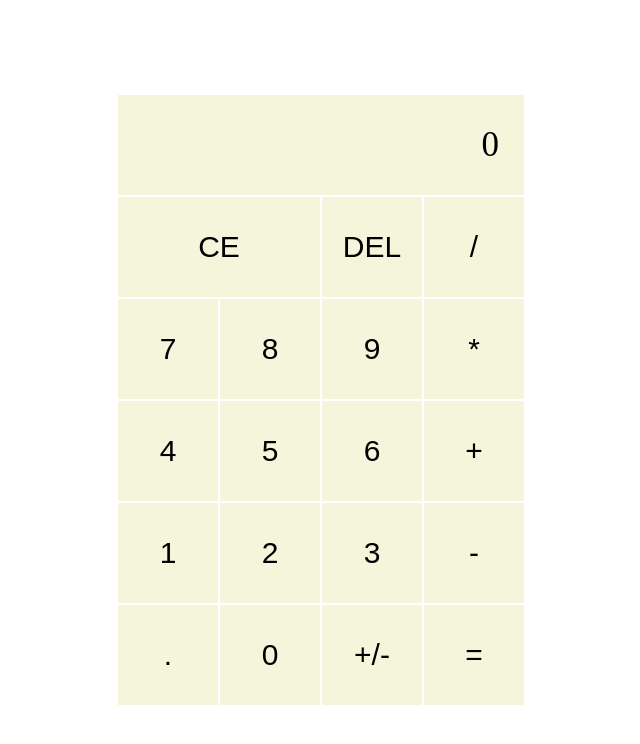
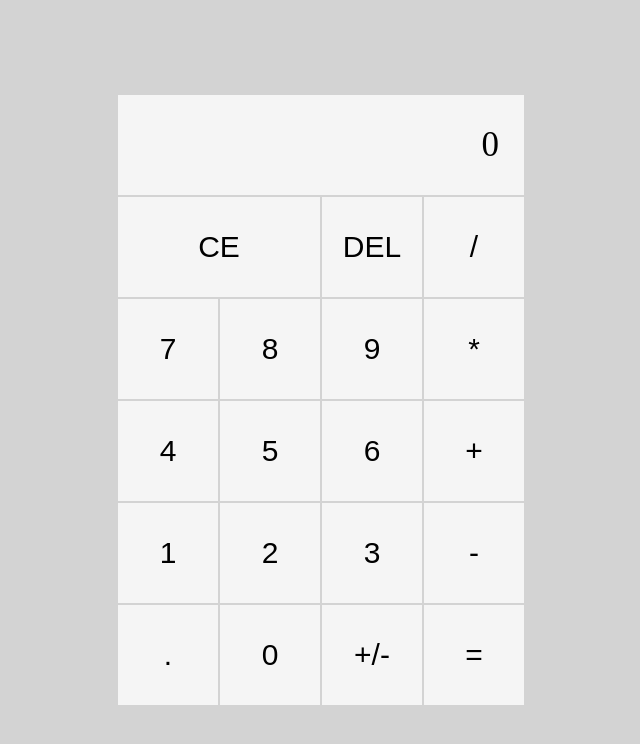
Before and after one commit to BenNyikos/website_calculator, a plain HTML site: page index.html in a window 1280 px wide. Shown: the whole page, without its empty margins (319-959 px from the left). Drawn offline with Linux system fonts and the light colour scheme.

Commit message:
Update style.css

```diff
--- a/style.css
+++ b/style.css
@@ -1,6 +1,7 @@
 body {
   margin: 0;
   padding: 0;
+  background-color: lightgray;
 }
 
 #calculator {
@@ -16,7 +17,7 @@ body {
 
 #display {
   grid-column: 1 / -1;
-  background-color: rgb(245, 245, 220);
+  background-color: rgb(245, 245, 245);
   height: 100px;
   font-size: 35px;
   display: flex;
@@ -42,8 +43,8 @@ button {
   height: 100px;
   font-size: 30px;
   border: 0;
-  background-color: rgb(245, 245, 220);
+  background-color: rgb(245, 245, 245);
 }
 button:active {
-  background-color: rgba(245, 245, 220, 0.5);
+  background-color: rgba(245, 245, 245, 0.5);
 }
```
